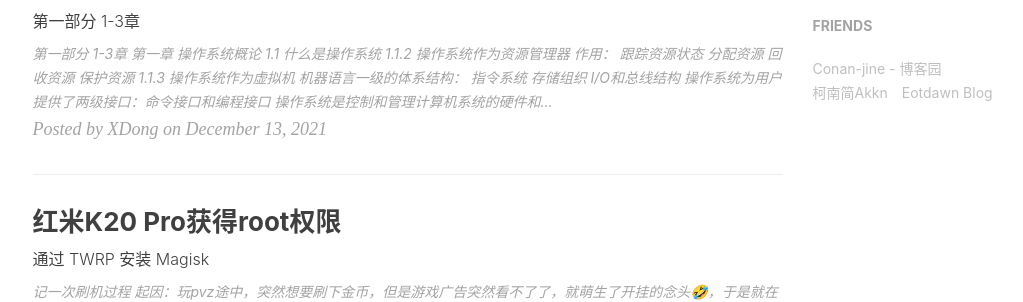
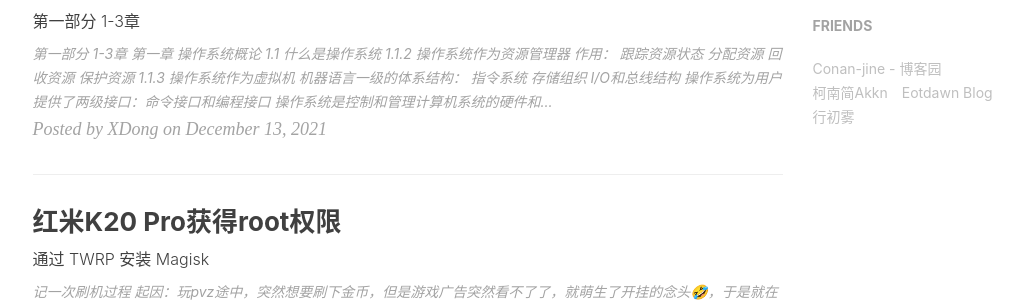
Before and after one commit to LikeAPhoenix/LikeAPhoenix.github.io, a Jekyll site: the page built from index.html, in a window 1280 px wide and 900 px high, scrolled down 871 px. Shown: the part 152-454 px from the top of the window, without its empty margins (135-1158 px from the left). Built offline with Jekyll 4.4.1, drawn with Linux system fonts in a browser that asks for light colours; nearby versions of some CDN libraries; the list of posts is cut into pages by our own code; comment, search, counter and statistics services are not loaded; a style sheet for code colours, icons or effects is not loaded.

Commit message:
📃 docs: 增加友链：行初雾

```diff
--- a/_config.yml
+++ b/_config.yml
@@ -121,5 +121,8 @@ friends: [
     },{
         title: "Eotdawn Blog",
         href: "https://eotdawn.github.io/"
+    },{
+        title: "行初雾",
+        href: "https://xingchuwu.github.io/"
     }
 ]
```
